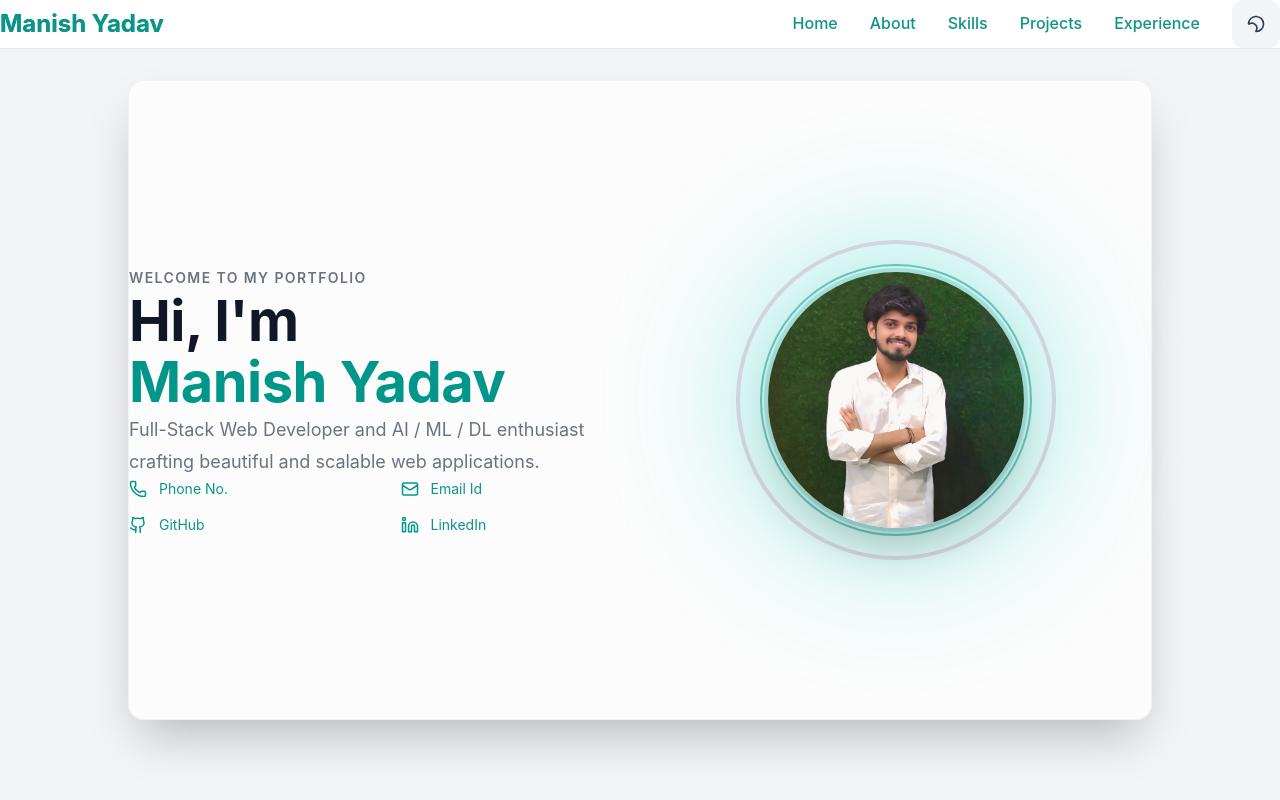
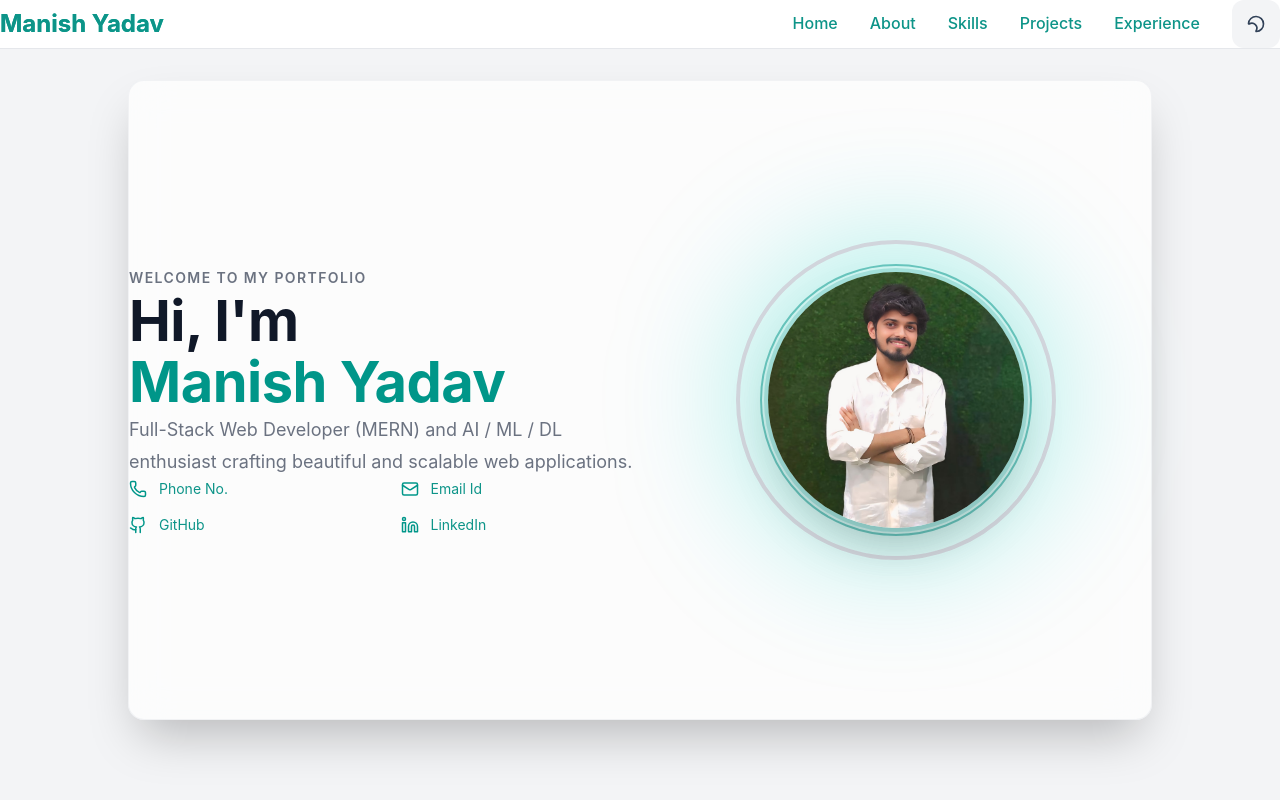
Before and after one commit to ManishSamarium/manishportfolio, a React (Vite) app: page / in a window 1280 px wide. Shown: the top 800 px of the page. Built offline with nearby package versions, Linux system fonts and the light colour scheme.

Commit message:
Update job title to include 'MERN'

```diff
--- a/src/components/Hero.jsx
+++ b/src/components/Hero.jsx
@@ -64,7 +64,7 @@ export default function Hero() {
                 }`}
                 style={{ animationDelay: '0.5s' }}
               >
-                Full-Stack Web Developer and AI / ML / DL enthusiast crafting beautiful and scalable web applications.
+                Full-Stack Web Developer (MERN) and AI / ML / DL enthusiast crafting beautiful and scalable web applications.
               </p>
 
               {/* CONTACT - Staggered Animation */}
```
